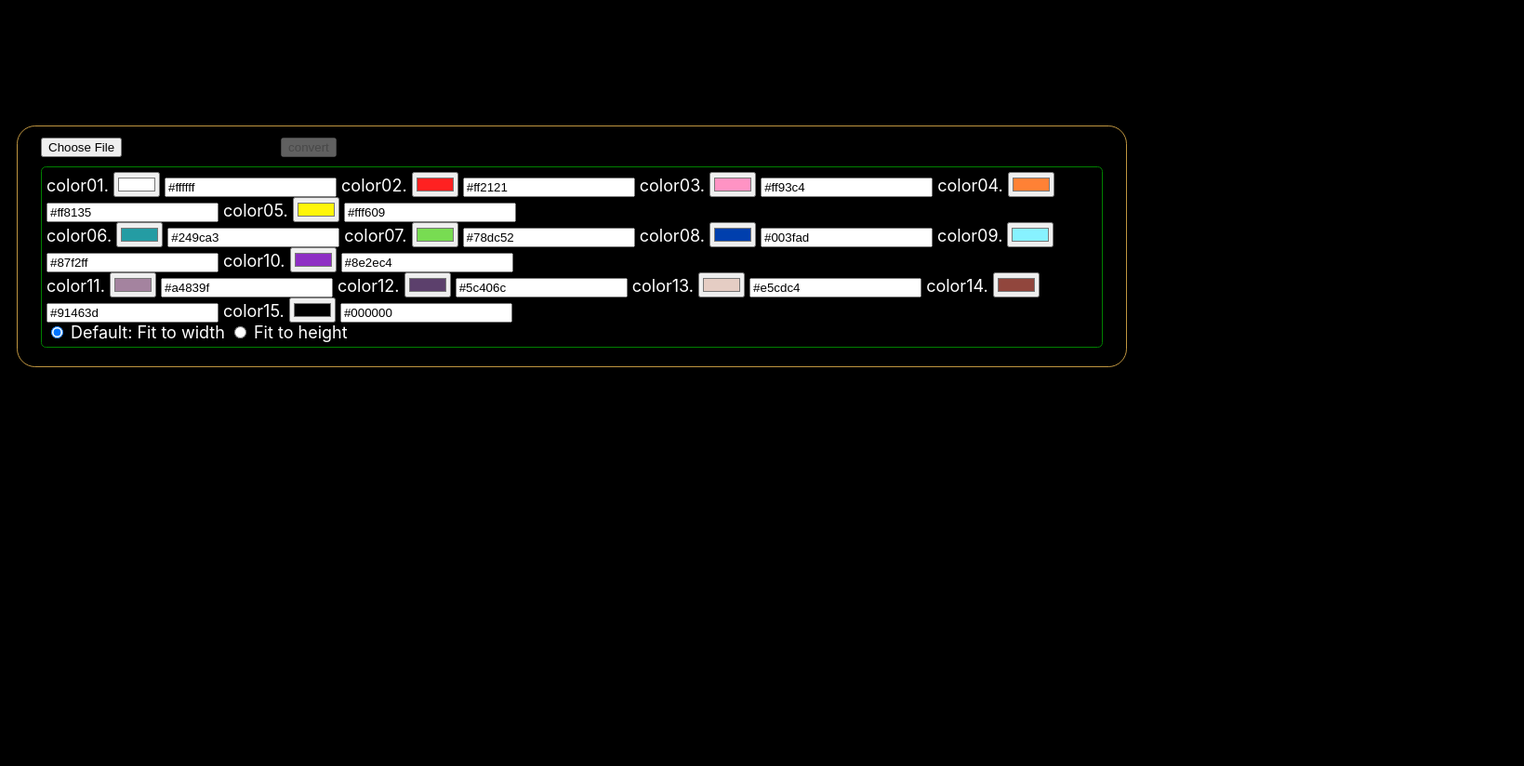
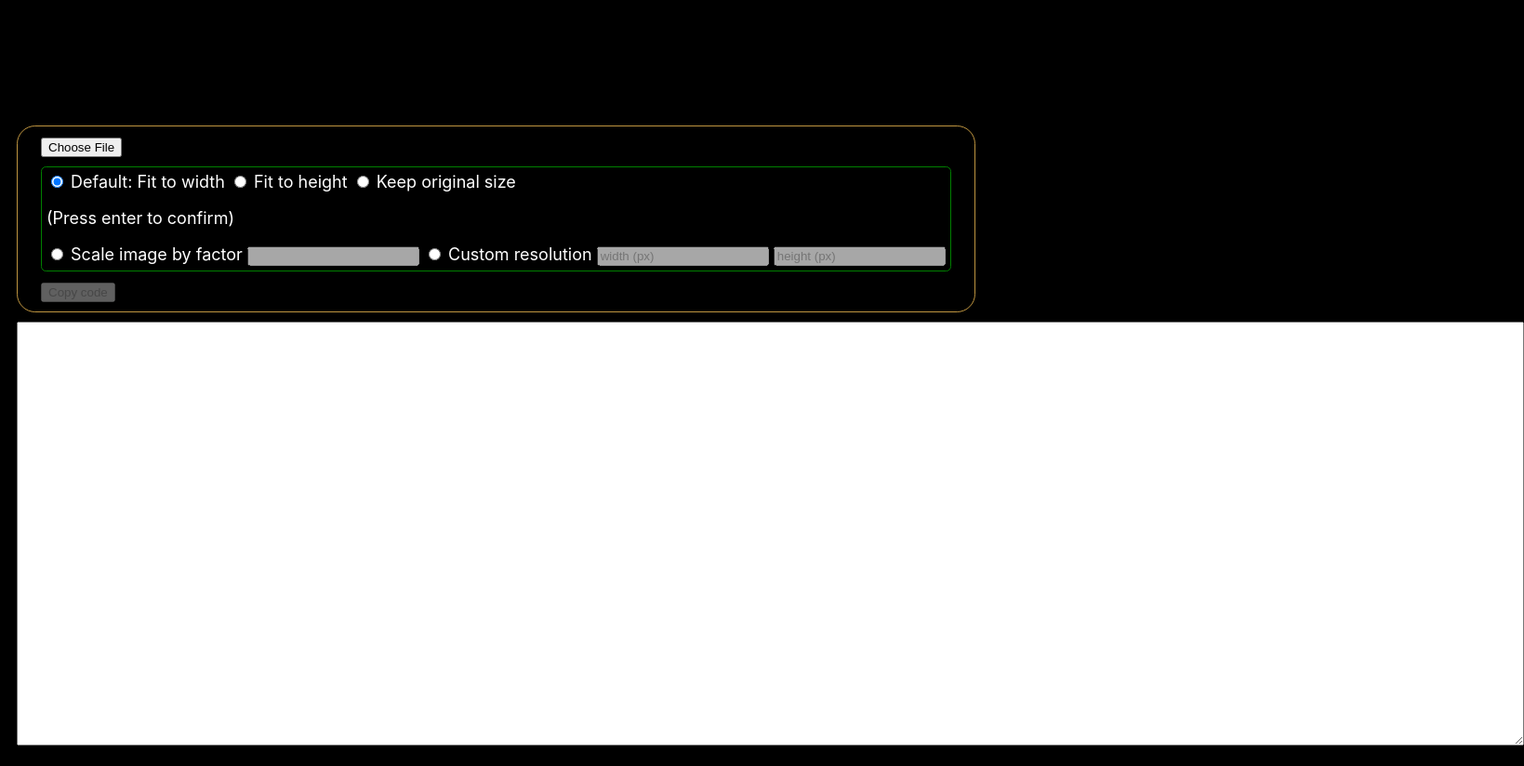
Before and after one commit to phattisu/Convert-Image-to-MakeCode-Arcade-Sprite, a website: page index.html in a window 1280 px wide. Shown: the whole page at 93% size, 1639 px wide, since content can reach past the window. Before the commit the page ends 800 px from the top, so only its background shows below. Drawn offline with Linux system fonts and the light colour scheme.

Commit message:
Add files via upload

```diff
--- a/index.html
+++ b/index.html
@@ -17,13 +17,9 @@
 		<p>No need to manually create a sprite first. The code creates it for you.</p>
 	</div>
 	<form action="#" method="POST">
-		<input type="file" id="myFile" name="filename"/> <button id="run" disabled>convert</button>
+		<input type="file" id="myFile" name="filename">
+
 		<div id="parameters">
-      <div id="vleft" class="half">
-           <div id="colpad1" class="colorboard"> color01. <input id="col1" class="colorpicker" type="color" value="#ffffff"/> <input id="col1" class="colortext" type="text" value="#ffffff"/> color02. <input id="col2" class="colorpicker" type="color" value="#ff2121"/> <input id="col2" class="colortext" type="text" value="#ff2121"/> color03. <input id="col3" class="colorpicker" type="color" value="#ff93c4"/> <input id="col3" class="colortext" type="text" value="#ff93c4"/> color04. <input id="col4" class="colorpicker" type="color" value="#ff8135"/> <input id="col4" class="colortext" type="text" value="#ff8135"/>  color05. <input id="col5" class="colorpicker" type="color" value="#fff609"/> <input id="col5" class="colortext" type="text" value="#fff609"/> </div>
-      <div id="colpad2" class="colorboard"> color06. <input id="col6" class="colorpicker" type="color" value="#249ca3"/> <input id="col6" class="colortext" type="text" value="#249ca3"/> color07. <input id="col7" class="colorpicker" type="color" value="#78dc52"/> <input id="col7" class="colortext" type="text" value="#78dc52"/> color08. <input id="col8" class="colorpicker" type="color" value="#003fad"/> <input id="col8" class="colortext" type="text" value="#003fad"/> color09. <input id="col9" class="colorpicker" type="color" value="#87f2ff"/> <input id="col9" class="colortext" type="text" value="#87f2ff"/>  color10. <input id="col10" class="colorpicker" type="color" value="#8e2ec4"/> <input id="col10" class="colortext" type="text" value="#8e2ec4"/> </div>
-      <div id="colpad3" class="colorboard"> color11. <input id="col11" class="colorpicker" type="color" value="#a4839f"/> <input id="col11" class="colortext" type="text" value="#a4839f"/>  color12. <input id="col12" class="colorpicker" type="color" value="#5c406c"/> <input id="col12" class="colortext" type="text" value="#5c406c"/>  color13. <input id="col13" class="colorpicker" type="color" value="#e5cdc4"/> <input id="col13" class="colortext" type="text" value="#e5cdc4"/> color14. <input id="col14" class="colorpicker" type="color" value="#91463d"/> <input id="col14" class="colortext" type="text" value="#91463d"/> color15. <input id="col15" class="colorpicker" type="color" value="#000000"/>  <input id="col15" class="colortext" type="text" value="#000000"/> </div>
-      </div>
 			<div id="left" class="half">
 				<label>
 					<input type="radio" name="size" id="full-width" checked /> Default: Fit to width
@@ -32,3 +28,30 @@
 					<input type="radio" name="size" id="full-height" /> Fit to height
 				</label>
 				<label>
+					<input type="radio" name="size" id="original" /> Keep original size
+				</label>
+			</div>
+
+			<div id="right" class="half">
+				<p>(Press enter to confirm)</p>
+				<label>
+					<input type="radio" name="size" id="scale" value="0.1" /> Scale image by factor
+					<input type="number" name="size" id="factor" step="0.01" disabled>
+				</label>
+				<label>
+					<input type="radio" name="size" id="custom" /> Custom resolution
+					<input type="number" name="size" id="width" class="custom" placeholder="width (px)" disabled>
+					<input type="number" name="size" id="height" class="custom" placeholder="height (px)" disabled>
+				</label>
+			</div>
+		</div>
+		<button id="copy" disabled>Copy code</button>
+		<!-- <button type="submit" disabled style="visibility: hidden;">Apply setting</button> -->
+	</form>
+
+	<canvas width=0 height=0></canvas>
+	<textarea name="" id="" cols="200" rows="30"></textarea>
+	<script src="main.js"></script>
+</body>
+
+</html>
--- /dev/null
+++ b/styles.css
@@ -0,0 +1,97 @@
+body {
+	font-family: -apple-system, BlinkMacSystemFont, 'Segoe UI', Roboto, Oxygen, Ubuntu, Cantarell, 'Open Sans', 'Helvetica Neue', sans-serif;
+	font-size: 18px;
+	padding: 10px;
+	border-radius: 3px;
+	/* background-color: #333; */
+	/* color: #eee; */
+}
+
+img {
+	position: absolute;
+	bottom: -10000px;
+}
+
+form {
+	padding: 10px 25px;
+	border: 1px solid hsl(40, 50%, 50%);
+	background: hsl(40, 50%, 95%);
+	margin-bottom: 10px;
+	float: left;
+	margin-right: 50px;
+}
+
+input[disabled] {pointer-events:none}
+
+#parameters {
+	border: 1px solid black;
+	background: hsl(220, 20%, 95%);
+	color: black;
+	overflow: auto;
+	margin: 10px 0;
+	padding: 5px;
+}
+
+#left {
+	margin-right: 80px;
+}
+
+.half {
+	float: left;
+}
+
+label {
+	display: block;
+}
+
+button#copy {
+	display: block;
+	margin-top: 20px;
+	padding: 15px;
+}
+
+input[type="number"] {
+	display: block;
+	padding: 5px;
+	max-width: 100px;
+	margin-bottom: 10px;
+}
+
+textarea {
+	clear: both;
+	display: block;
+	/* max-width: 50%; */
+}
+
+#status {
+	width: 1%;
+	margin-bottom: 10px;
+	background-color: lemonchiffon;
+}
+
+canvas {
+	float: left;
+	padding: 5px;
+	margin-right: 10px;
+	max-height: 100px;
+}
+
+label {
+	margin: 20px 0px;
+	/* padding-left: 10px; */
+}
+
+#info {
+	background-color:hsl(100, 50%, 95%);
+	border: 1px solid hsl(100, 50%, 50%);
+	margin-bottom: 1em;
+	padding: 0.5em;
+	padding-top: 0;
+	width: 600px;
+}
+
+input#myFile {
+	background-color: white;
+	padding: 2em;
+	border: 1px solid hsl(40, 50%, 50%);
+}
```
